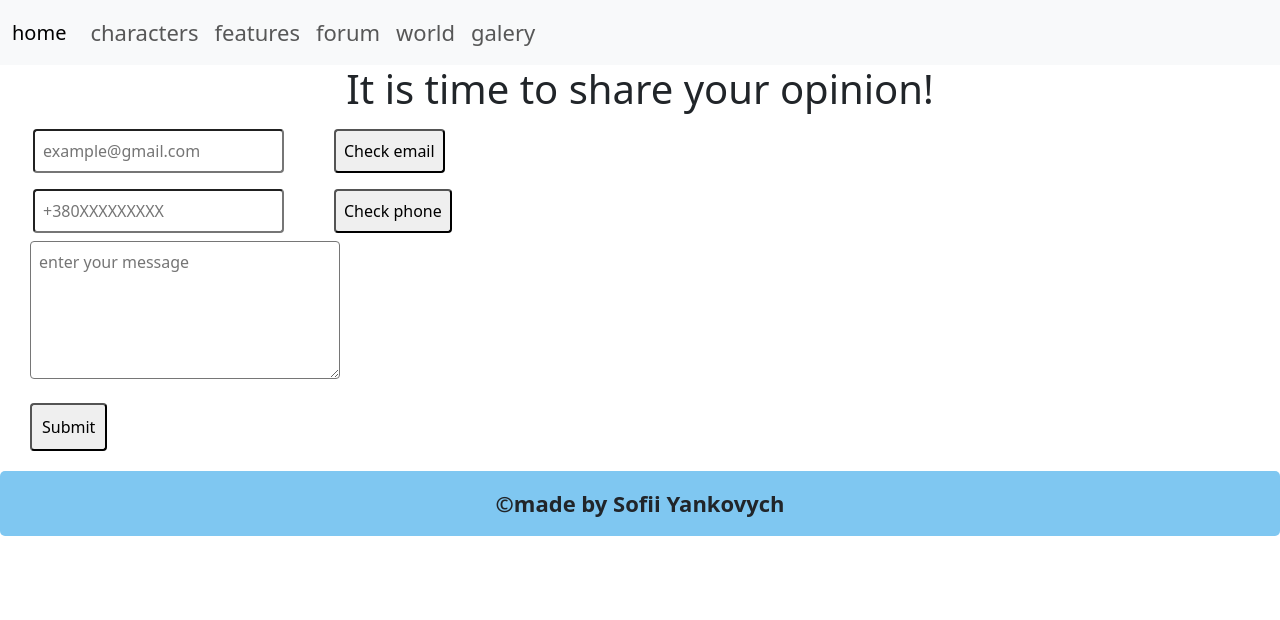
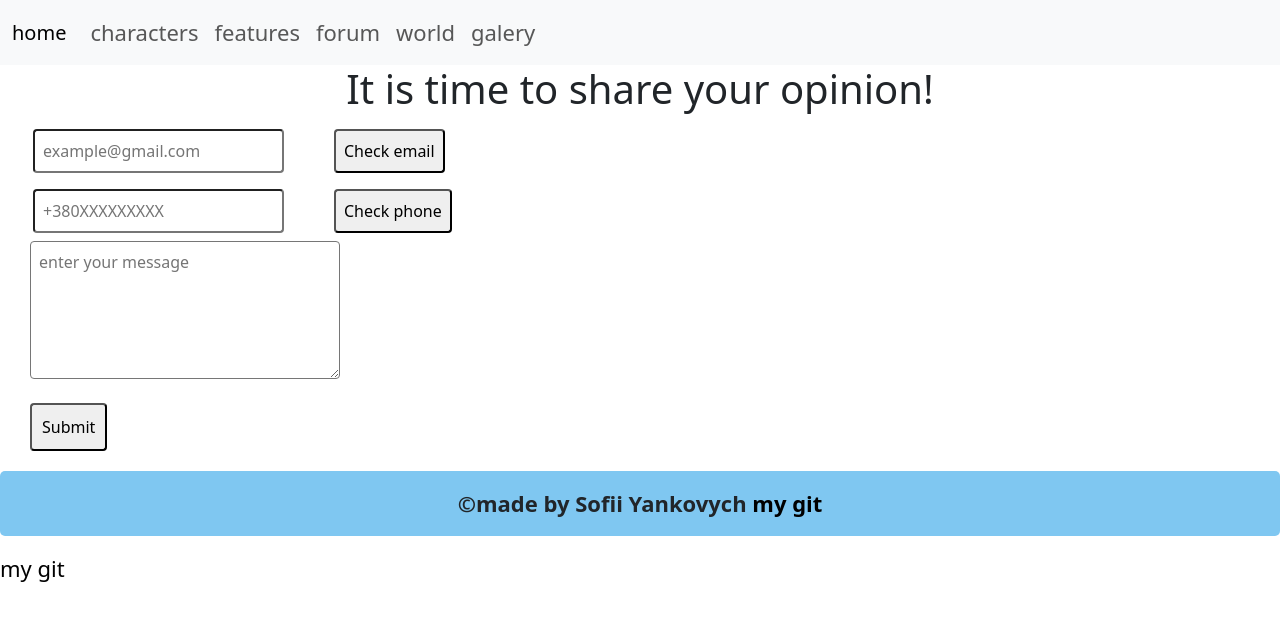
Before and after one commit to Soniaaaaaaaaa/web-1, a plain HTML site: page forum.html in a window 1280 px wide. Drawn offline with nearby package versions, Linux system fonts and the light colour scheme.

Commit message:
add link

```diff
--- a/forum.html
+++ b/forum.html
@@ -108,7 +108,11 @@
       <input type="submit" value="Submit" class="form-btn" />
     </form>
     <footer>
-      <p>©made by Sofii Yankovych</p>
+      <p>
+        ©made by Sofii Yankovych
+        <a href="https://github.com/Soniaaaaaaaaa/">my git</a>
+      </p>
+      <a href="https://github.com/Soniaaaaaaaaa/">my git</a>
     </footer>
     <noscript>
       <link rel="stylesheet" href="styles/noscript.css" />
```
Also changed, not shown: characters.html (+4 -1 lines), feature.html (+4 -1 lines), galery.html (+4 -1 lines), index.html (+4 -1 lines), world.html (+4 -1 lines).
